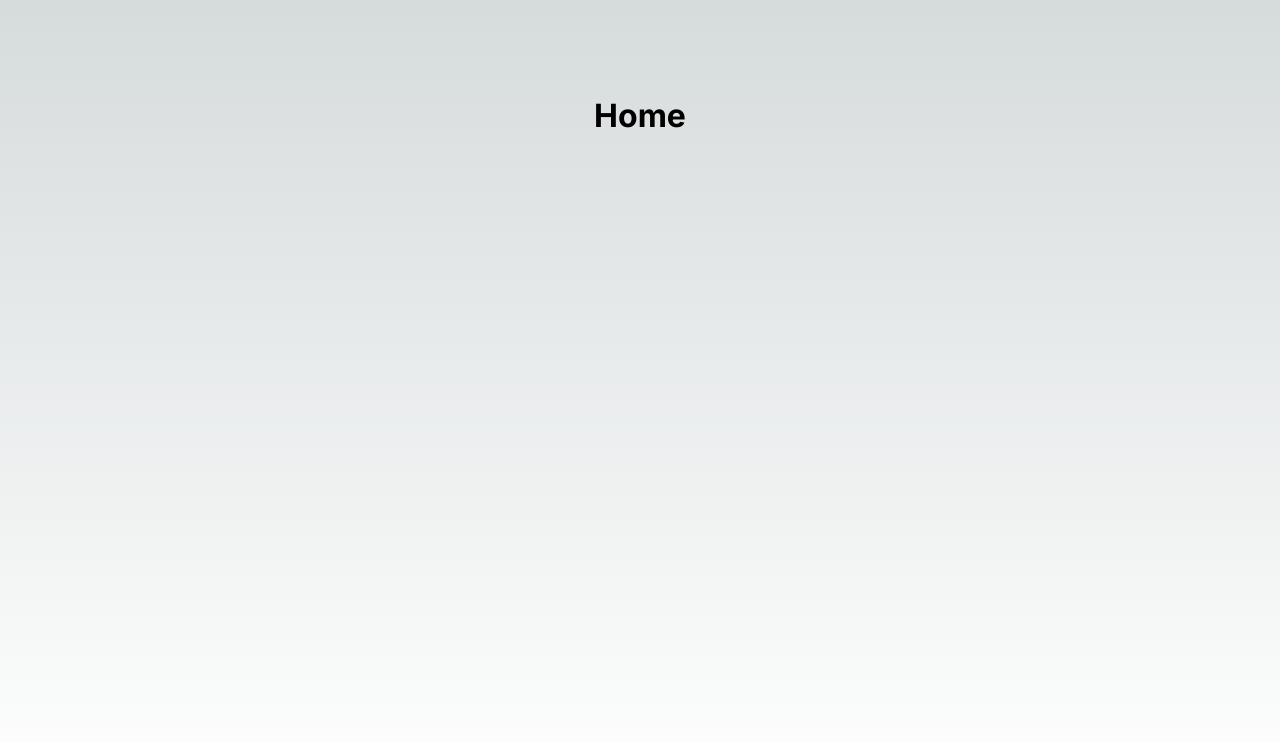
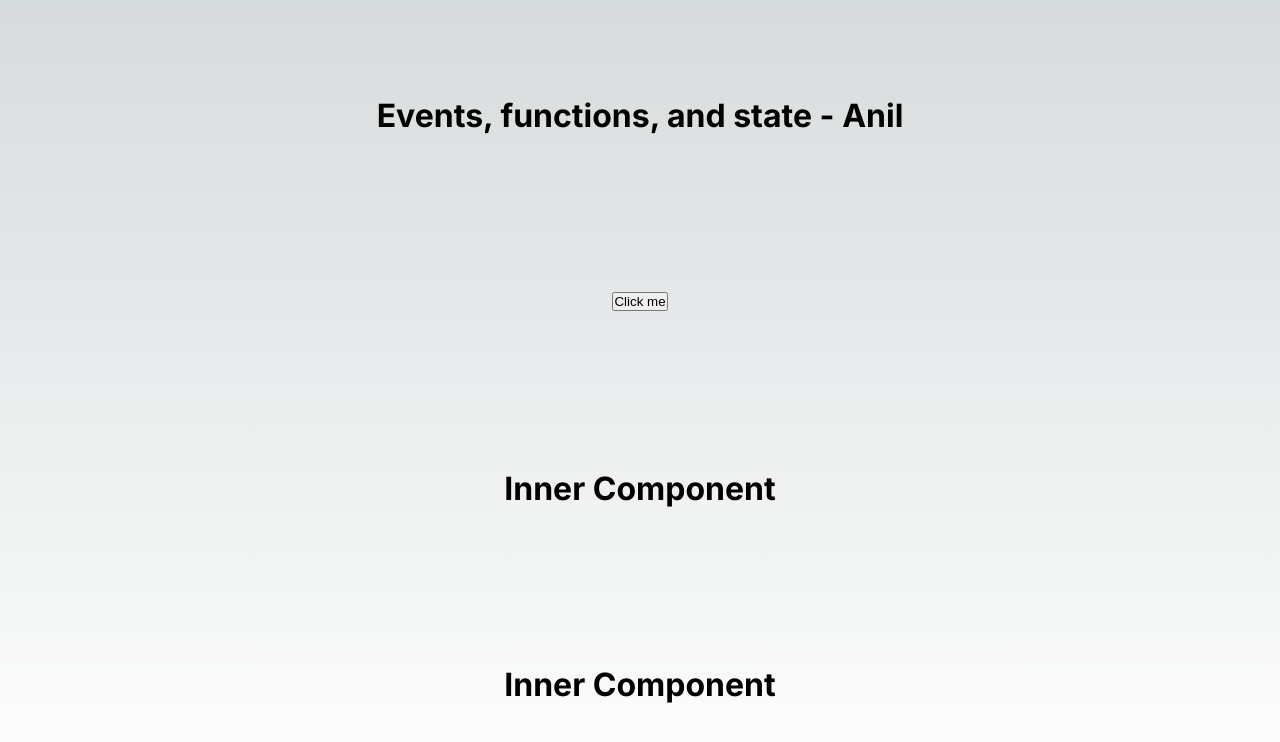
Before and after one commit to Shahrukh-elRed/next-js-demo, a Next.js app: page / in a window 1280 px wide. Shown: the top 742 px of the page. Built offline with nearby package versions, Linux system fonts and the light colour scheme.

Commit message:
events, functions and state

```diff
--- a/src/app/page.js
+++ b/src/app/page.js
@@ -1,9 +1,28 @@
+'use client'
+import { useState } from "react";
 import styles from "./page.module.css";
 
 export default function Home() {
+  const [name, setName] = useState("Anil")
+
+  const apple = () => {
+    setName("Sidhu")
+  }
+
+  const InnerComp = () => {
+    return <h1>Inner Component</h1>
+  }
+
   return (
     <main className={styles.main}>
-      <h1>Home</h1>
+      <h1>Events, functions, and state - {name}</h1>
+      <button onClick={apple}>Click me</button>
+
+      {/* Called as a React component */}
+      <InnerComp />
+
+      {/* Called as a function */}
+      {InnerComp()}
     </main>
   );
 }
```
